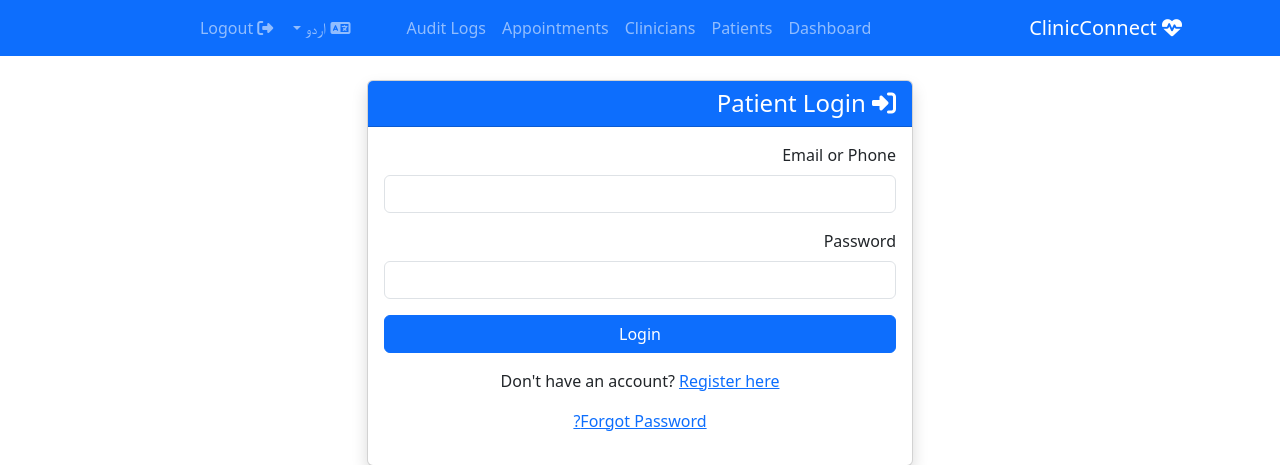
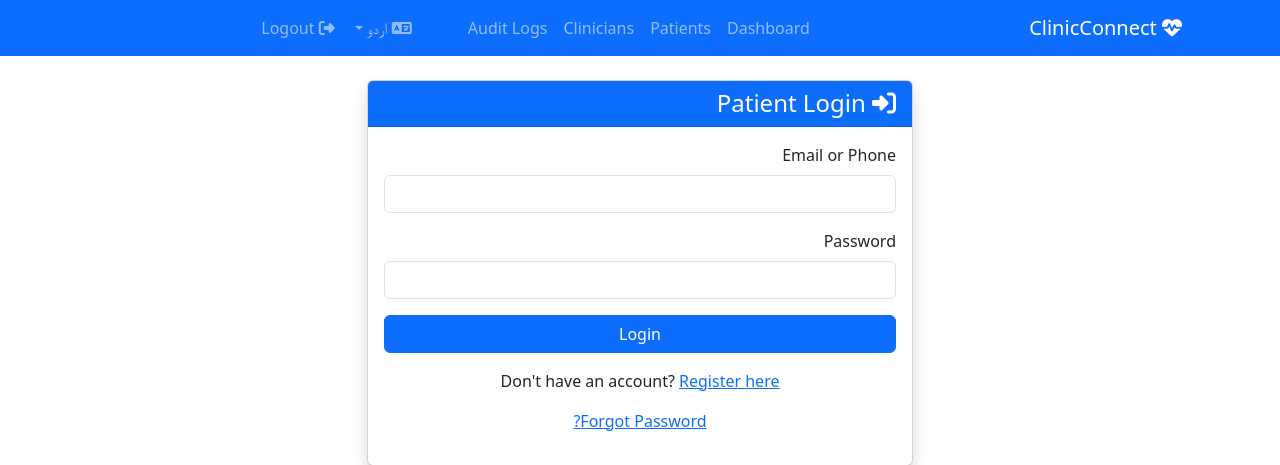
Before and after one commit to TalhaMajeed12/clinicconnect-enterprise, a Flask app: page /auth/login in a window 1280 px wide. Shown: the top 465 px of the page. Run offline with Flask 3, Linux system fonts and the light colour scheme; the visitor is signed in with stand-in values (Sample User, id 1).

Commit message:
Remove appointments link from admin menu

```diff
--- a/app/templates/base.html
+++ b/app/templates/base.html
@@ -36,8 +36,7 @@
                             <li class="nav-item"><a class="nav-link" href="{{ url_for('admin.dashboard') }}">Dashboard</a></li>
                             <li class="nav-item"><a class="nav-link" href="{{ url_for('admin.patients') }}">Patients</a></li>
                             <li class="nav-item"><a class="nav-link" href="{{ url_for('admin.clinicians') }}">Clinicians</a></li>
-                            <!-- FIXED: Changed admin.appointments to patient.appointments -->
-                            <li class="nav-item"><a class="nav-link" href="{{ url_for('patient.appointments') }}">Appointments</a></li>
+                            <!-- REMOVED: Appointments link (no admin.appointments route exists) -->
                             <li class="nav-item"><a class="nav-link" href="{{ url_for('admin.audit_logs') }}">Audit Logs</a></li>
                         {% elif session.get('role') == 'clinician' %}
                             <li class="nav-item"><a class="nav-link" href="{{ url_for('clinician.dashboard') }}">Dashboard</a></li>
```
